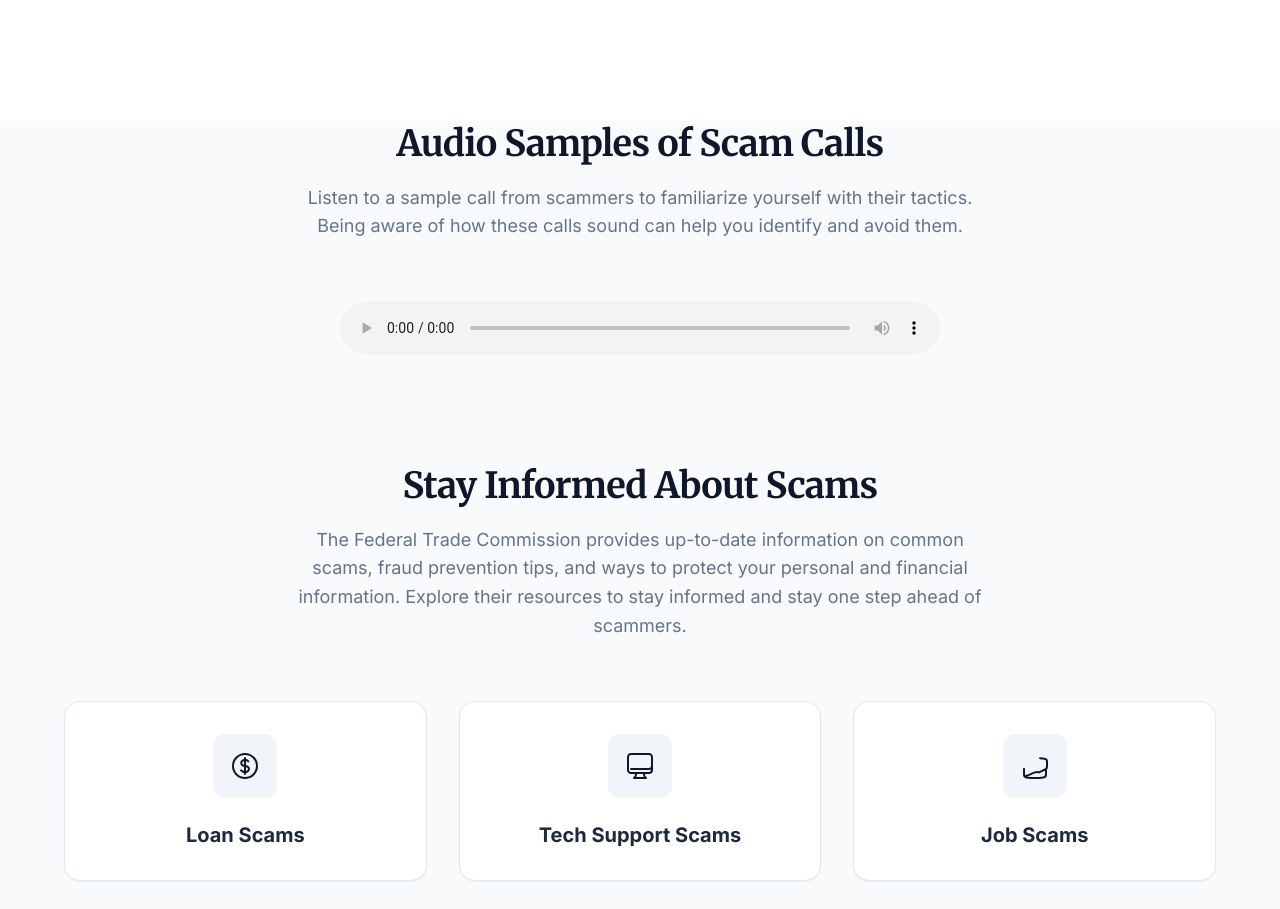
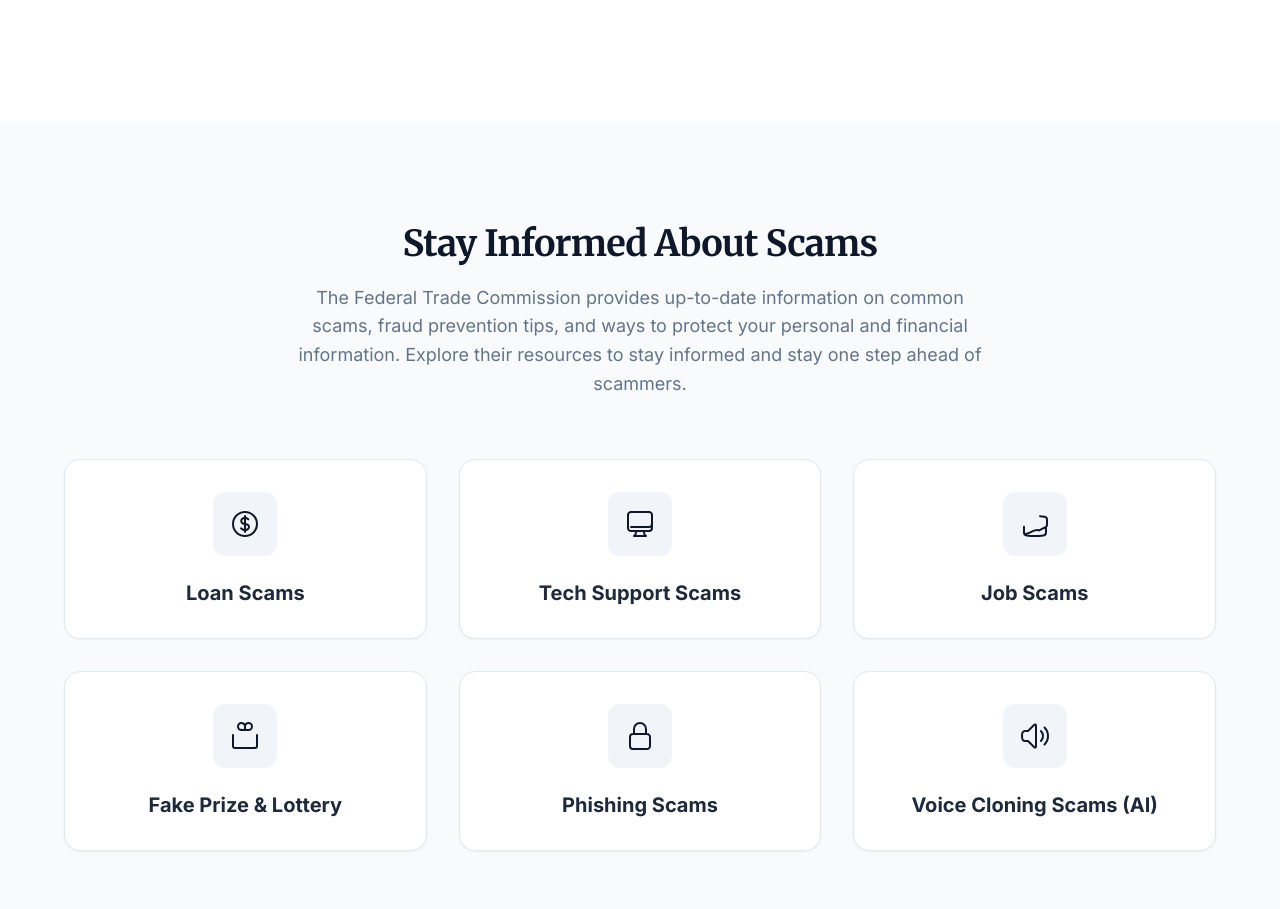
Before and after one commit to n8thegr8/crestwood-loan-advisors-site, a plain HTML site: page index.html in a window 1280 px wide. Shown: the part 972-1881 px from the top of the page. Drawn offline with Linux system fonts and the light colour scheme.

Commit message:
Remove audio samples section from index.html
Removed the audio samples section that provided examples of scam calls.

```diff
--- a/index.html
+++ b/index.html
@@ -69,21 +69,6 @@
                     <p>Scams can occur through email, mail, phone calls, text messages, or online communications or come
                         from trusted individuals or organizations. Staying informed about common scam tactics can help
                         protect you and your loved ones.</p>
-                </div>
-            </div>
-        </section>
-
-        <section class="audio-samples">
-            <div class="container">
-                <div class="section-header">
-                    <h3>Audio Samples of Scam Calls</h3>
-                    <p>Listen to a sample call from scammers to familiarize yourself with their tactics. Being aware of how these calls sound can help you identify and avoid them.</p>
-                </div>
-                <div style="text-align: center; margin-top: 20px;">
-                    <audio controls style="width: 100%; max-width: 600px;">
-                        <source src="https://cwassets49.blob.core.windows.net/assets/PlayingYouOffYourSpeechisTooLongFanfare-e3ea084c9462955d.mp3" type="audio/mpeg">
-                        Your browser does not support the audio element.
-                    </audio>
                 </div>
             </div>
         </section>
```
